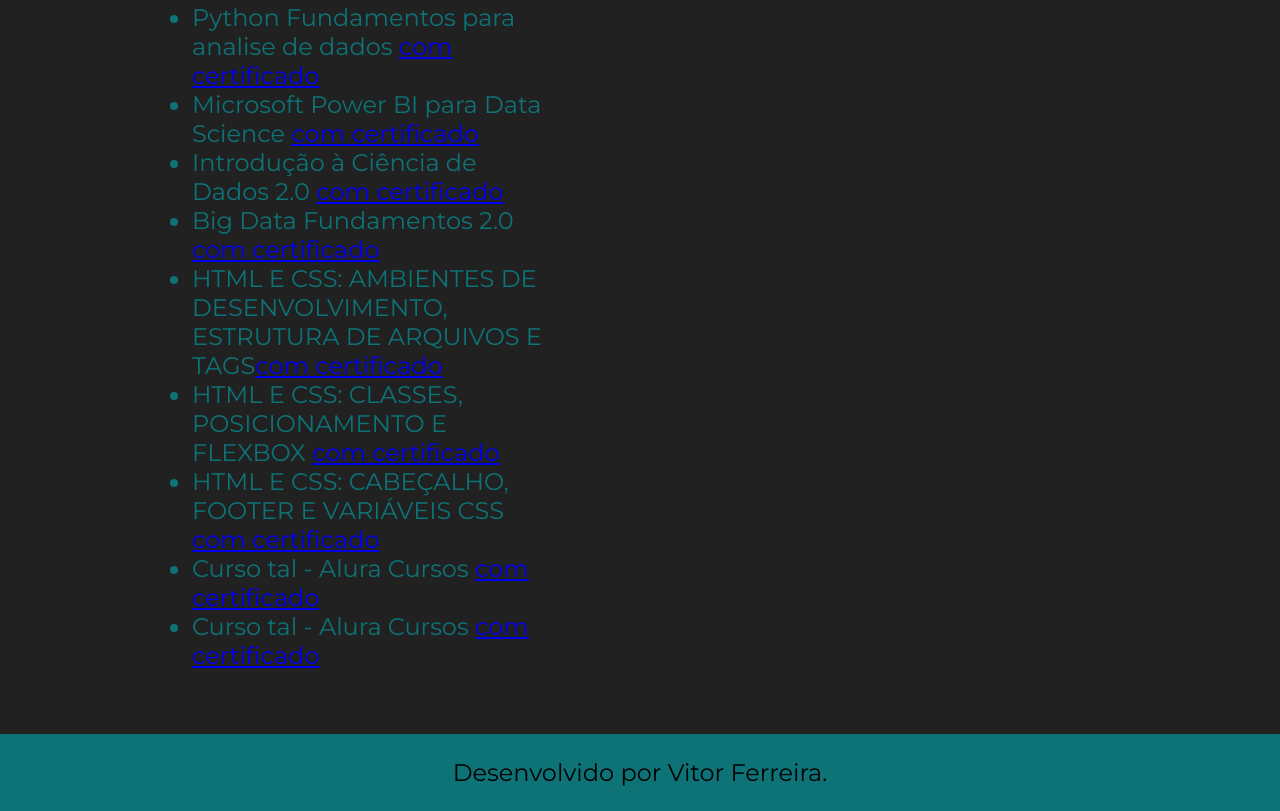
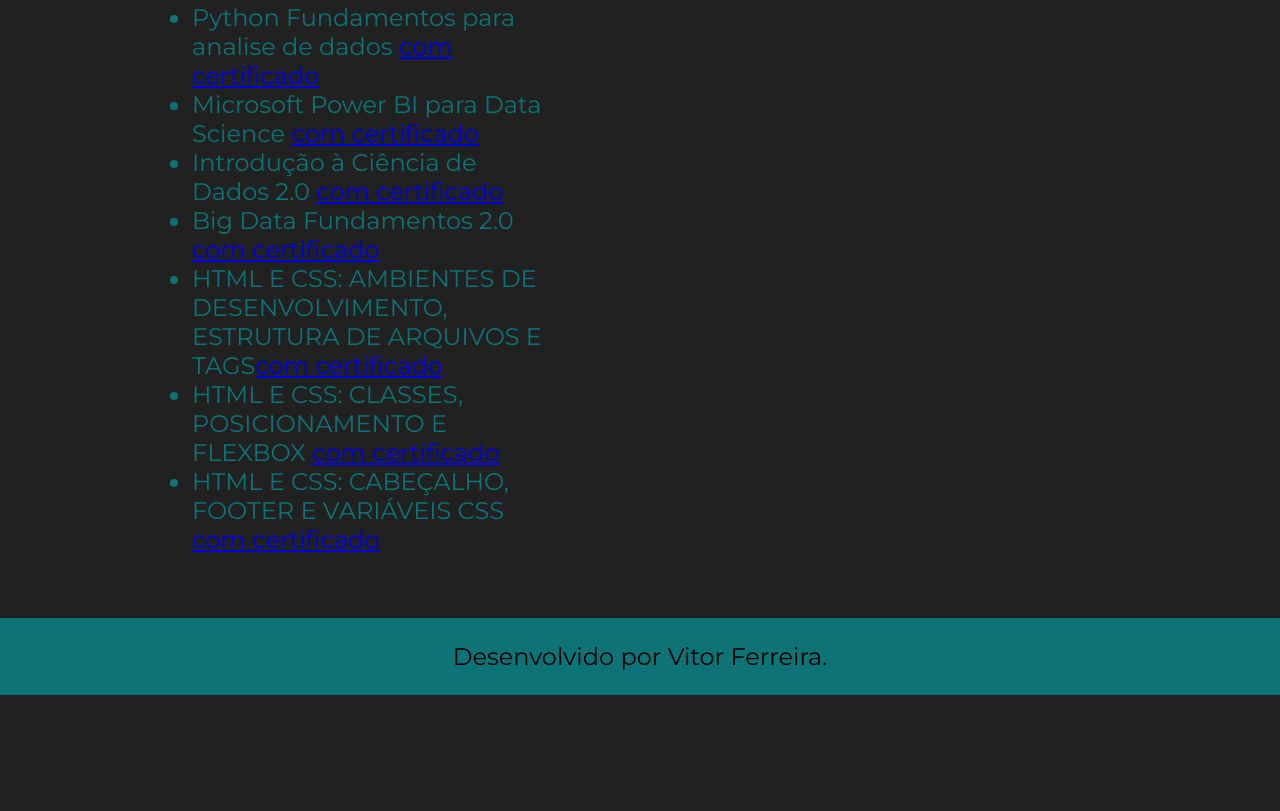
Before and after one commit to vitordf/Portfolio, a plain HTML site: page curriculo.html in a window 1280 px wide. Shown: the part 2297-3108 px from the top of the page. After the commit the page ends 2992 px from the top, so only its background shows below. Drawn offline with Linux system fonts and the light colour scheme.

Commit message:
Atualizacao sobre mim

```diff
--- a/curriculo.html
+++ b/curriculo.html
@@ -64,8 +64,10 @@
                 <li>HTML E CSS: AMBIENTES DE DESENVOLVIMENTO, ESTRUTURA DE ARQUIVOS E TAGS<a href="https://unibb.alura.com.br/certificate/0156d362-c98f-4277-aef4-5dc3258322ac">com certificado</a></li>
                 <li>HTML E CSS: CLASSES, POSICIONAMENTO E FLEXBOX <a href="https://unibb.alura.com.br/certificate/c813f4ff-94e7-4e1a-8237-b1e9a0f3611c">com certificado</a></li>
                 <li>HTML E CSS: CABEÇALHO, FOOTER E VARIÁVEIS CSS <a href="https://unibb.alura.com.br/certificate/fe38663d-b09c-483c-a3b3-42b0f775166d">com certificado</a></li>
-                <li>Curso tal - Alura Cursos <a href="linkdocertificado">com certificado</a></li>
-                <li>Curso tal - Alura Cursos <a href="linkdocertificado">com certificado</a></li>
+                <!--
+                    <li>Curso tal - Alura Cursos <a href="linkdocertificado">com certificado</a></li>
+                -->
+
             </ul>
             </div>
         </section>
```
